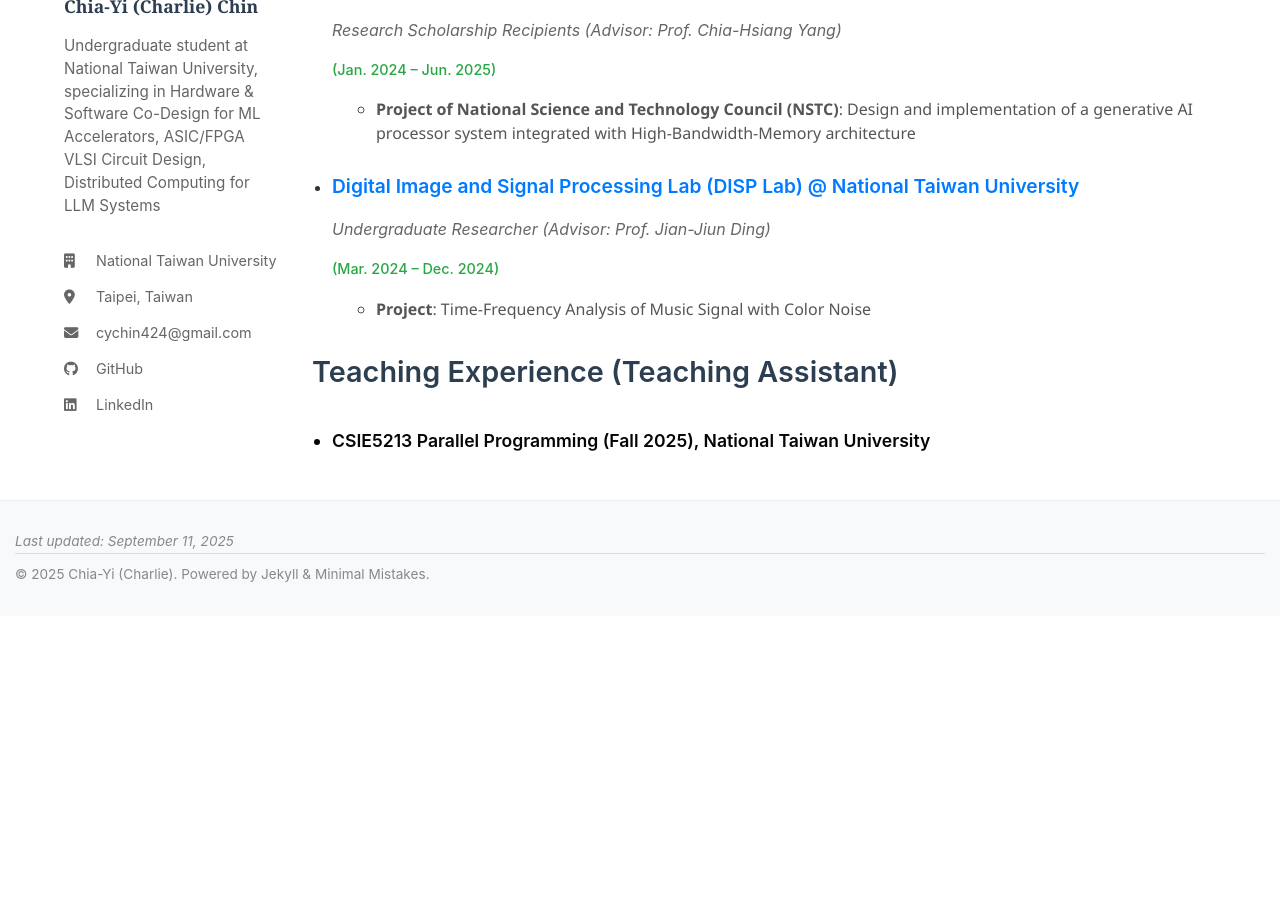
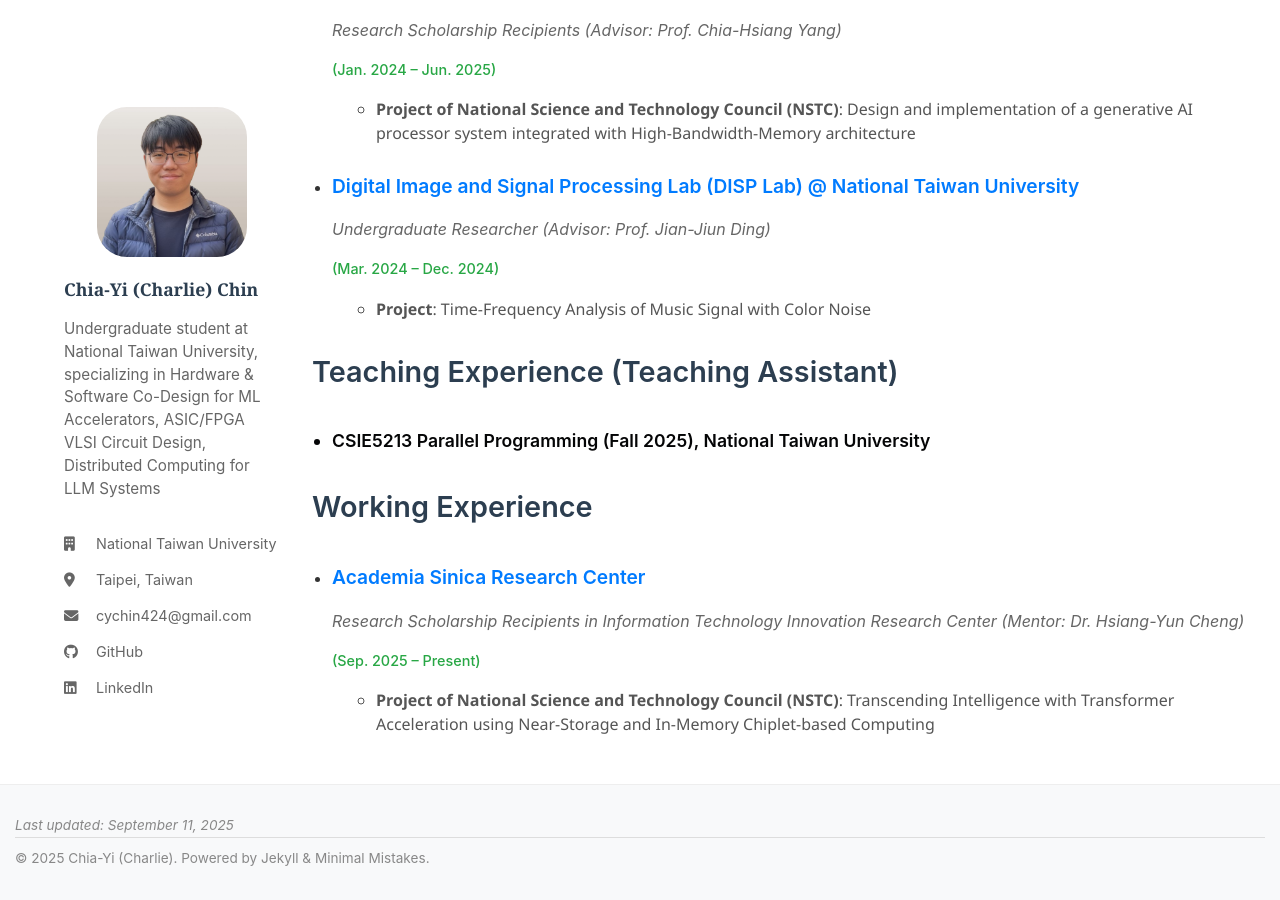
Before and after one commit to charliechin424/charliechin424.github.io, a Jekyll site: the page built from pages/experience.md, in a window 1280 px wide and 900 px high, scrolled down 564 px. Built offline with Jekyll 4.4.1, drawn with Linux system fonts in a browser that asks for light colours; before the commit the page ends 1180 px from its top, so only the background shows below that.

Commit message:
Update Website

```diff
--- a/pages/experience.md
+++ b/pages/experience.md
@@ -259,7 +259,6 @@ ul {
 
     <!-- Research Experience Section -->
     <h3 class="experience-section-title">Research Experience</h3>
-
     <ul>
         <li>
             <div class="experience-item">
@@ -275,7 +274,6 @@ ul {
                 </div>
             </div>
         </li>
-
         <li>
             <div class="experience-item">
                 <div class="experience-header">
@@ -290,7 +288,6 @@ ul {
                 </div>
             </div>
         </li>
-
         <li>
             <div class="experience-item">
                 <div class="experience-header">
@@ -307,9 +304,14 @@ ul {
         </li>
     </ul>
 
-    <!-- Working Experience Section
+    <!-- Teaching Experience Section -->
+    <h3 class="experience-section-title">Teaching Experience (Teaching Assistant)</h3>
+    <ul>
+      <li class="course-title">CSIE5213 Parallel Programming (Fall 2025), National Taiwan University</li>
+    </ul>
+
+    <!-- Working Experience Section -->
     <h3 class="experience-section-title">Working Experience</h3>
-
     <ul>
         <li>
             <div class="experience-item">
@@ -325,12 +327,6 @@ ul {
                 </div>
             </div>
         </li>
-    </ul> -->
-
-    <!-- Teaching Experience Section -->
-    <h3 class="experience-section-title">Teaching Experience (Teaching Assistant)</h3>
-    <ul>
-      <li class="course-title">CSIE5213 Parallel Programming (Fall 2025), National Taiwan University</li>
     </ul>
 
   </main>
```
